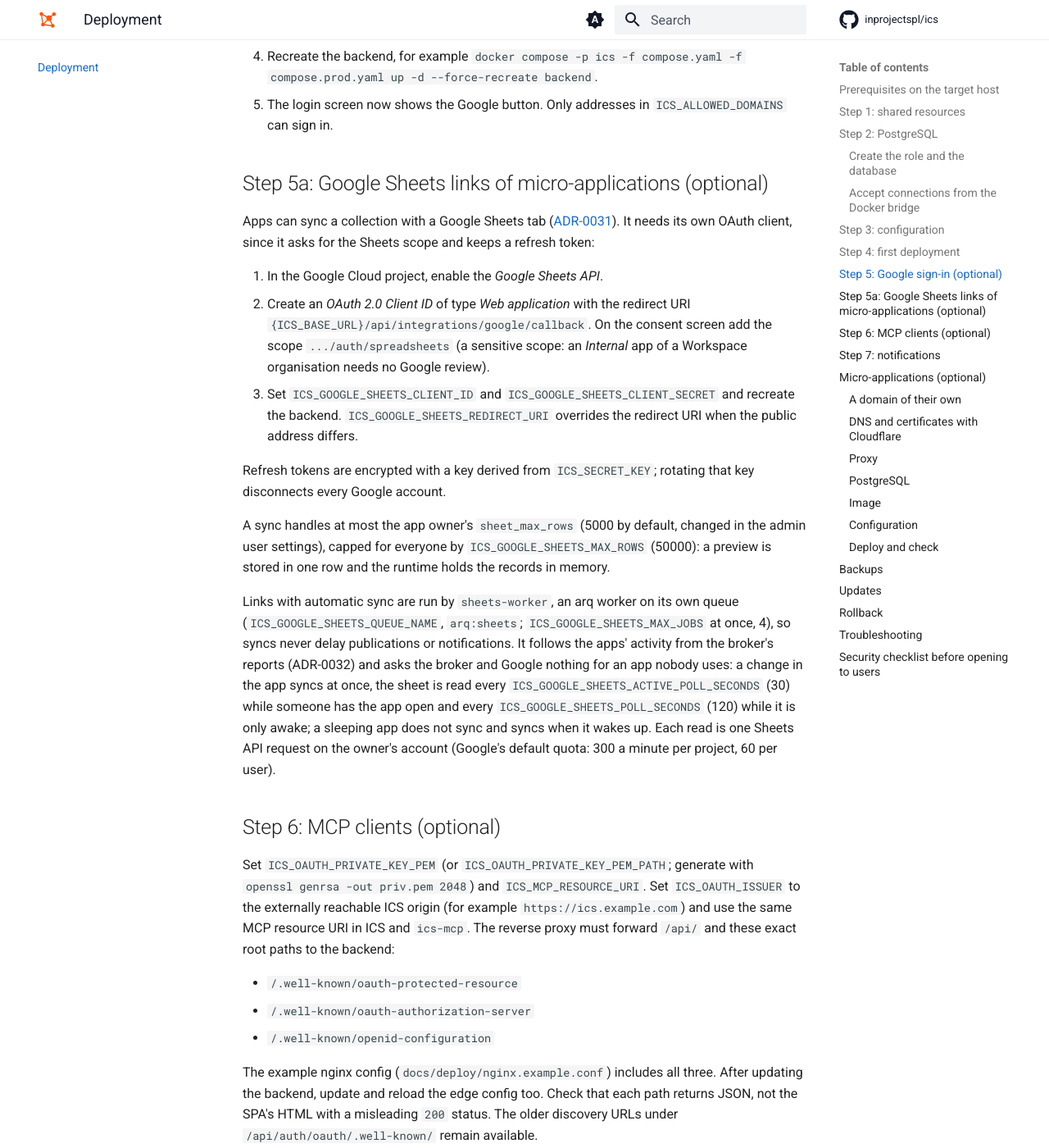
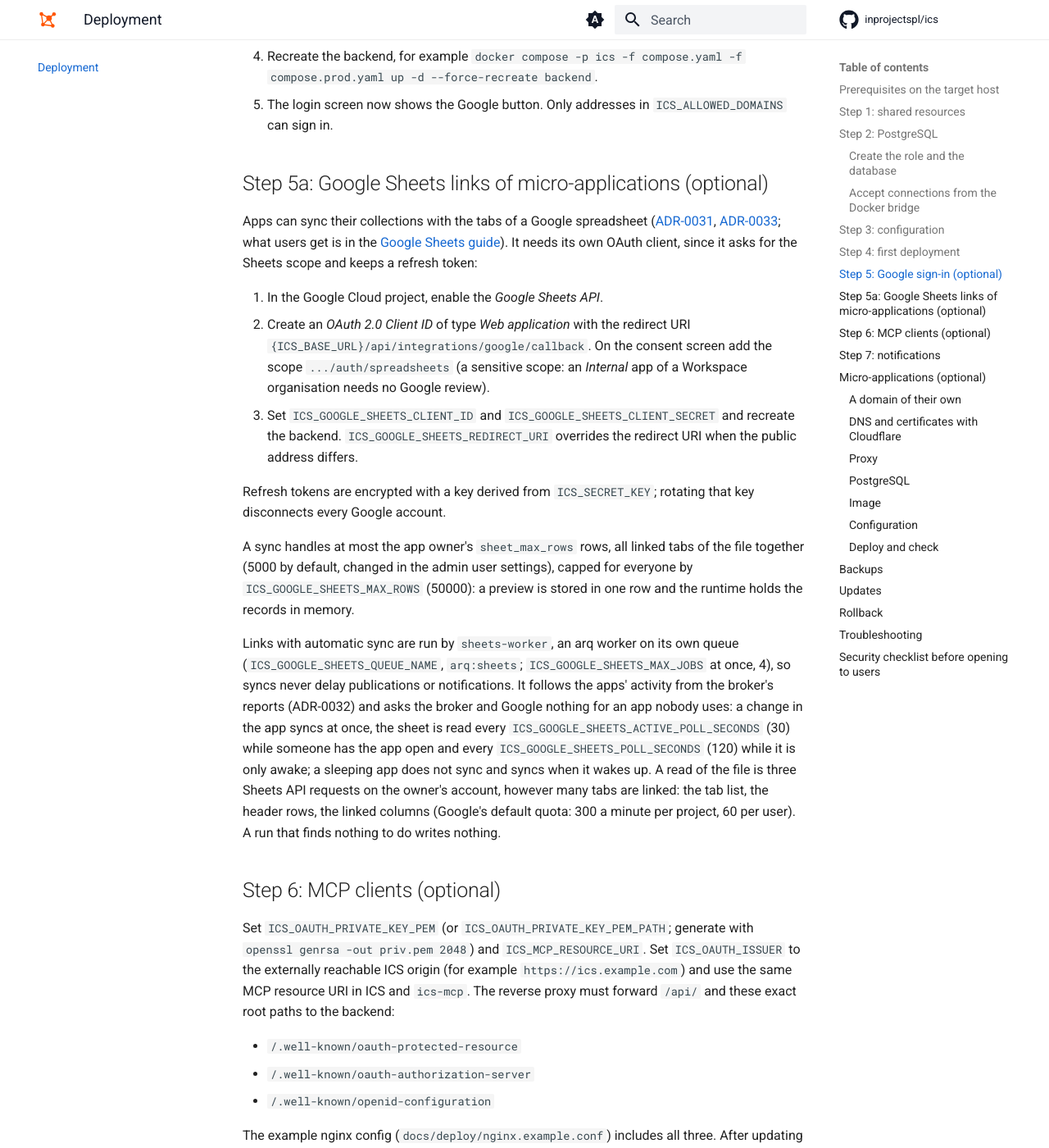
Before and after one commit to inprojectspl/ics, an MkDocs documentation site: the page built from docs/DEPLOY.md, in a window 1280 px wide and 1400 px high, scrolled down 3962 px. Shown: the whole window at 82% size. Built offline with MkDocs 1.6.1 and Material for MkDocs 9.7.7, drawn with Linux system fonts in a browser that asks for light colours; comment, search, counter and statistics services are not loaded.

Commit message:
docs: guide to micro-applications on a Google spreadsheet

```diff
--- a/docs/DEPLOY.md
+++ b/docs/DEPLOY.md
@@ -170,8 +170,10 @@ app and remove `ICS_BOOTSTRAP_ADMIN_PASSWORD` from the configuration.
 
 ## Step 5a: Google Sheets links of micro-applications (optional)
 
-Apps can sync a collection with a Google Sheets tab
-([ADR-0031](decisions/0031-google-sheets-links.md)). It needs its own OAuth
+Apps can sync their collections with the tabs of a Google spreadsheet
+([ADR-0031](decisions/0031-google-sheets-links.md),
+[ADR-0033](decisions/0033-google-sheets-file-links.md); what users get is in
+the [Google Sheets guide](guide/google-sheets.md)). It needs its own OAuth
 client, since it asks for the Sheets scope and keeps a refresh token:
 
 1. In the Google Cloud project, enable the *Google Sheets API*.
@@ -186,8 +188,9 @@ client, since it asks for the Sheets scope and keeps a refresh token:
 Refresh tokens are encrypted with a key derived from `ICS_SECRET_KEY`;
 rotating that key disconnects every Google account.
 
-A sync handles at most the app owner's `sheet_max_rows` (5000 by default,
-changed in the admin user settings), capped for everyone by
+A sync handles at most the app owner's `sheet_max_rows` rows, all linked tabs
+of the file together (5000 by default, changed in the admin user settings),
+capped for everyone by
 `ICS_GOOGLE_SHEETS_MAX_ROWS` (50000): a preview is stored in one row and the
 runtime holds the records in memory.
 
@@ -199,8 +202,10 @@ and Google nothing for an app nobody uses: a change in the app syncs at once,
 the sheet is read every `ICS_GOOGLE_SHEETS_ACTIVE_POLL_SECONDS` (30) while
 someone has the app open and every `ICS_GOOGLE_SHEETS_POLL_SECONDS` (120)
 while it is only awake; a sleeping app does not sync and syncs when it wakes
-up. Each read is one Sheets API request on the owner's account (Google's
-default quota: 300 a minute per project, 60 per user).
+up. A read of the file is three Sheets API requests on the owner's account,
+however many tabs are linked: the tab list, the header rows, the linked
+columns (Google's default quota: 300 a minute per project, 60 per user). A
+run that finds nothing to do writes nothing.
 
 ## Step 6: MCP clients (optional)
 
--- a/mkdocs.yml
+++ b/mkdocs.yml
@@ -98,6 +98,7 @@ nav:
       - guide/search.md
       - guide/sharing.md
       - guide/micro-applications.md
+      - guide/google-sheets.md
       - guide/projects.md
       - guide/graph.md
       - guide/notifications.md
```
Also changed, not shown: docs/guide/README.md (+1 -0 lines), docs/guide/administration.md (+1 -1 lines), docs/guide/ai-agents.md (+11 -0 lines), docs/guide/google-sheets.md (added, +125 -0 lines), docs/guide/micro-applications.md (+3 -17 lines), docs/guide/images/google-sheets-link.png (added), docs/guide/images/google-sheets-preview.png (added).
